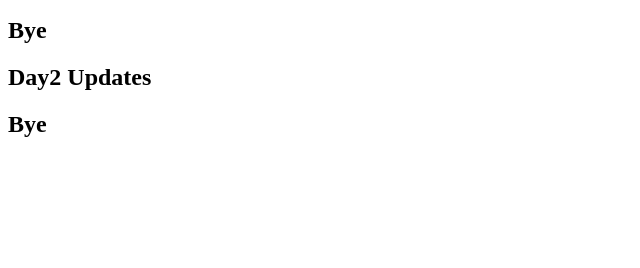
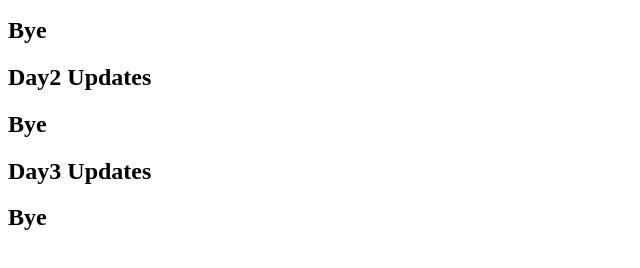
Before and after one commit to bernardk1988/react-project1, a plain HTML site: page index.html in a window 1280 px wide. Shown: the part 110-378 px from the top of the page, without its empty margins (0-640 px from the left). Drawn offline with Linux system fonts and the light colour scheme.

Commit message:
Day2 update bernard

```diff
--- a/index.html
+++ b/index.html
@@ -12,5 +12,7 @@
     <h2>Bye</h2>
     <h2>Day2 Updates</h2>
     <h2>Bye</h2>
+    <h2>Day3 Updates</h2>
+    <h2>Bye</h2>
 </body>
 </html>
```
